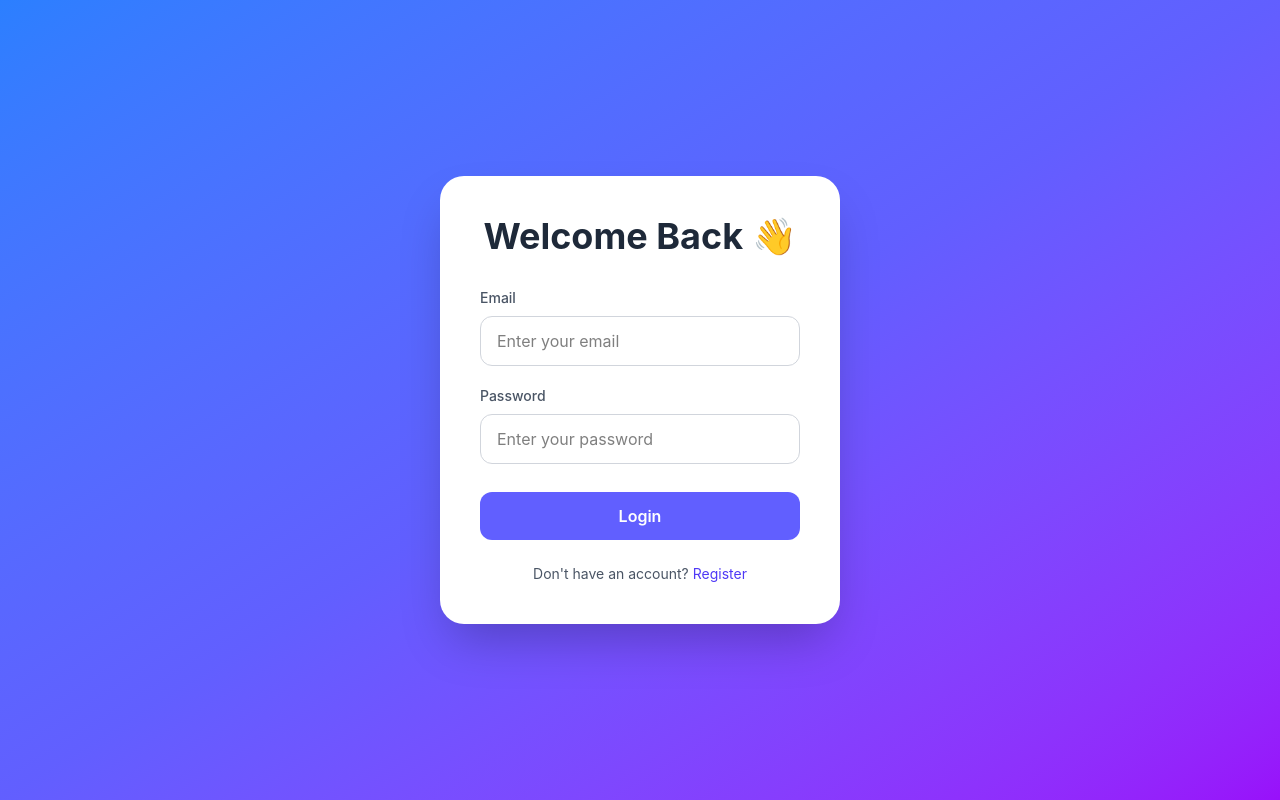
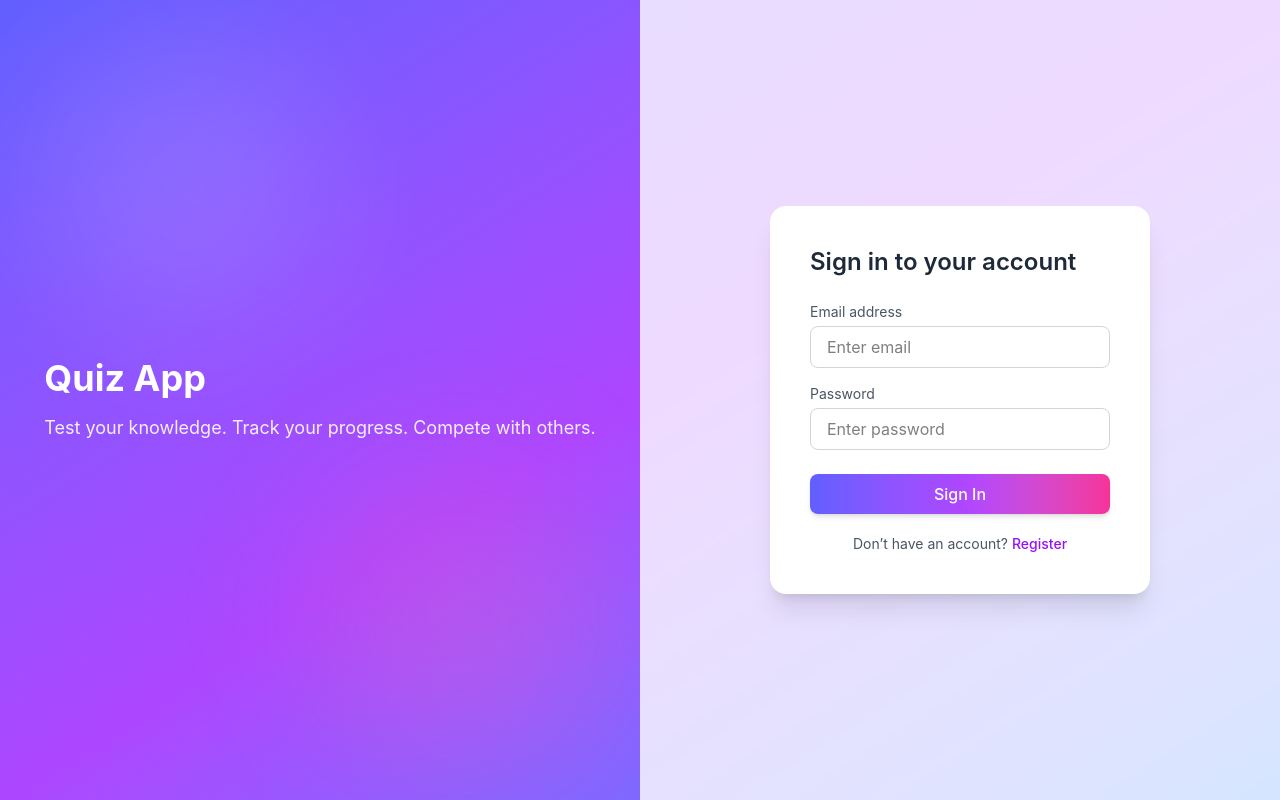
Before and after one commit to spandanapokala36-bot/quizapplication, a React app in the folder quiz-frontend/: page / in a window 1280 px wide. Built offline with nearby package versions, Linux system fonts and the light colour scheme; the HTML template or start-up script is replaced by a standard one.

Commit message:
Updated login and register UI with animations

```diff
--- a/quiz-frontend/src/Login.jsx
+++ b/quiz-frontend/src/Login.jsx
@@ -45,55 +45,83 @@ function Login() {
     }
   };
 
-  return (
-    <div className="min-h-screen flex items-center justify-center bg-gradient-to-br from-blue-500 via-indigo-500 to-purple-600">
+return (
+  <div className="min-h-screen flex bg-gradient-to-br from-indigo-500 via-purple-500 to-blue-500">
+
+    {/* LEFT SIDE */}
+    <div className="hidden md:flex w-1/2 items-center justify-center p-10 text-white relative overflow-hidden">
+
+      {/* Soft glow circles */}
+      <div className="absolute w-72 h-72 bg-white/10 rounded-full top-10 left-10 blur-3xl"></div>
+      <div className="absolute w-72 h-72 bg-pink-400/20 rounded-full bottom-10 right-10 blur-3xl"></div>
+
+      <div className="relative z-10 animate-fadeIn">
+        <h1 className="text-4xl font-bold mb-4">Quiz App</h1>
+        <p className="text-lg opacity-90">
+          Test your knowledge. Track your progress. Compete with others.
+        </p>
+      </div>
+    </div>
+
+    {/* RIGHT SIDE */}
+    <div className="flex w-full md:w-1/2 items-center justify-center bg-white/80 backdrop-blur-sm">
 
       <form
         onSubmit={handleLogin}
-        className="bg-white p-10 rounded-3xl shadow-2xl w-[400px]"
+        className="bg-white p-10 rounded-2xl shadow-xl w-[380px] animate-slideUp"
       >
 
-        <h2 className="text-4xl font-bold text-center mb-8 text-gray-800">
-          Welcome Back 👋
+        <h2 className="text-2xl font-semibold text-gray-800 mb-6">
+          Sign in to your account
         </h2>
 
-        <div className="mb-5">
-          <label className="block text-gray-600 mb-2 text-sm font-medium">
-            Email
+        {/* Email */}
+        <div className="mb-4">
+          <label className="block text-gray-600 text-sm mb-1">
+            Email address
           </label>
           <input
             type="email"
-            placeholder="Enter your email"
+            placeholder="Enter email"
             value={email}
             onChange={(e) => setEmail(e.target.value)}
-            className="w-full px-4 py-3 border border-gray-300 rounded-xl"
+            className="w-full px-4 py-2 border border-gray-300 rounded-lg
+                       focus:outline-none focus:ring-2 focus:ring-purple-500
+                       focus:scale-[1.02] transition-all duration-200"
           />
         </div>
 
-        <div className="mb-7">
-          <label className="block text-gray-600 mb-2 text-sm font-medium">
+        {/* Password */}
+        <div className="mb-6">
+          <label className="block text-gray-600 text-sm mb-1">
             Password
           </label>
           <input
             type="password"
-            placeholder="Enter your password"
+            placeholder="Enter password"
             value={password}
             onChange={(e) => setPassword(e.target.value)}
-            className="w-full px-4 py-3 border border-gray-300 rounded-xl"
+            className="w-full px-4 py-2 border border-gray-300 rounded-lg
+                       focus:outline-none focus:ring-2 focus:ring-purple-500
+                       focus:scale-[1.02] transition-all duration-200"
           />
         </div>
 
+        {/* Button */}
         <button
           type="submit"
-          className="w-full bg-indigo-500 text-white py-3 rounded-xl font-semibold hover:bg-indigo-600"
+          className="w-full bg-gradient-to-r from-indigo-500 via-purple-500 to-pink-500
+                     text-white py-2 rounded-lg font-medium
+                     hover:scale-105 active:scale-95
+                     transition-all duration-200 shadow-md hover:shadow-lg"
         >
-          Login
+          Sign In
         </button>
 
-        <p className="text-center mt-6 text-sm text-gray-600">
-          Don't have an account?{" "}
+        <p className="text-sm text-gray-600 mt-5 text-center">
+          Don’t have an account?{" "}
           <span
-            className="text-indigo-600 cursor-pointer"
+            className="text-purple-600 cursor-pointer font-medium hover:underline"
             onClick={() => navigate("/register")}
           >
             Register
@@ -102,7 +130,8 @@ function Login() {
 
       </form>
     </div>
-  );
+  </div>
+);
 }
 
 export default Login;
--- a/quiz-frontend/src/Register.jsx
+++ b/quiz-frontend/src/Register.jsx
@@ -33,60 +33,100 @@ function Register() {
     }
   };
 
-  return (
-    <div className="min-h-screen flex items-center justify-center bg-gradient-to-br from-purple-500 to-indigo-600">
+ return (
+  <div className="min-h-screen flex bg-gradient-to-br from-indigo-500 via-purple-500 to-blue-500">
+
+    {/* LEFT SIDE */}
+    <div className="hidden md:flex w-1/2 items-center justify-center p-10 text-white relative overflow-hidden">
+
+      {/* Soft glow circles */}
+      <div className="absolute w-72 h-72 bg-white/10 rounded-full top-10 left-10 blur-3xl"></div>
+      <div className="absolute w-72 h-72 bg-purple-300/20 rounded-full bottom-10 right-10 blur-3xl"></div>
+
+      <div className="relative z-10 animate-fadeIn">
+        <h1 className="text-4xl font-bold mb-4">Quiz App</h1>
+        <p className="text-lg opacity-90">
+          Join now and start your journey of learning and competition.
+        </p>
+      </div>
+    </div>
+
+    {/* RIGHT SIDE */}
+    <div className="flex w-full md:w-1/2 items-center justify-center bg-white/80 backdrop-blur-sm">
 
       <form
         onSubmit={handleRegister}
-        className="bg-white p-10 rounded-3xl shadow-2xl w-[400px]"
+        className="bg-white p-10 rounded-2xl shadow-xl w-[380px] animate-slideUp"
       >
 
-        <h2 className="text-3xl font-bold text-center mb-8">
-          Create Account ✨
+        <h2 className="text-2xl font-semibold text-gray-800 mb-6">
+          Create your account
         </h2>
 
+        {/* Email */}
         <div className="mb-4">
+          <label className="block text-gray-600 text-sm mb-1">
+            Email address
+          </label>
           <input
             type="email"
-            placeholder="Enter Email"
+            placeholder="Enter email"
             value={email}
             onChange={(e) => setEmail(e.target.value)}
-            className="w-full px-4 py-3 border rounded-xl"
+            className="w-full px-4 py-2 border border-gray-300 rounded-lg
+                       focus:outline-none focus:ring-2 focus:ring-purple-500
+                       focus:scale-[1.02] transition-all duration-200"
           />
         </div>
 
+        {/* Password */}
         <div className="mb-4">
+          <label className="block text-gray-600 text-sm mb-1">
+            Password
+          </label>
           <input
             type="password"
-            placeholder="Enter Password"
+            placeholder="Enter password"
             value={password}
             onChange={(e) => setPassword(e.target.value)}
-            className="w-full px-4 py-3 border rounded-xl"
+            className="w-full px-4 py-2 border border-gray-300 rounded-lg
+                       focus:outline-none focus:ring-2 focus:ring-purple-500
+                       focus:scale-[1.02] transition-all duration-200"
           />
         </div>
 
+        {/* Role */}
         <div className="mb-6">
+          <label className="block text-gray-600 text-sm mb-1">
+            Register as
+          </label>
           <select
             value={role}
             onChange={(e) => setRole(e.target.value)}
-            className="w-full px-4 py-3 border rounded-xl"
+            className="w-full px-4 py-2 border border-gray-300 rounded-lg
+                       focus:outline-none focus:ring-2 focus:ring-purple-500
+                       transition-all duration-200"
           >
-            <option value="USER">Register as User</option>
-            <option value="ADMIN">Register as Admin</option>
+            <option value="USER">User</option>
+            <option value="ADMIN">Admin</option>
           </select>
         </div>
 
+        {/* Button */}
         <button
           type="submit"
-          className="w-full bg-indigo-500 text-white py-3 rounded-xl hover:bg-indigo-600"
+          className="w-full bg-gradient-to-r from-indigo-500 via-purple-500 to-pink-500
+                     text-white py-2 rounded-lg font-medium
+                     hover:scale-105 active:scale-95
+                     transition-all duration-200 shadow-md hover:shadow-lg"
         >
           Register
         </button>
 
-        <p className="text-center mt-6 text-sm text-gray-600">
+        <p className="text-sm text-gray-600 mt-5 text-center">
           Already have an account?{" "}
           <span
-            className="text-indigo-600 cursor-pointer"
+            className="text-purple-600 cursor-pointer font-medium hover:underline"
             onClick={() => navigate("/")}
           >
             Login
@@ -95,7 +135,8 @@ function Register() {
 
       </form>
     </div>
-  );
+  </div>
+);
 }
 
 export default Register;
```
